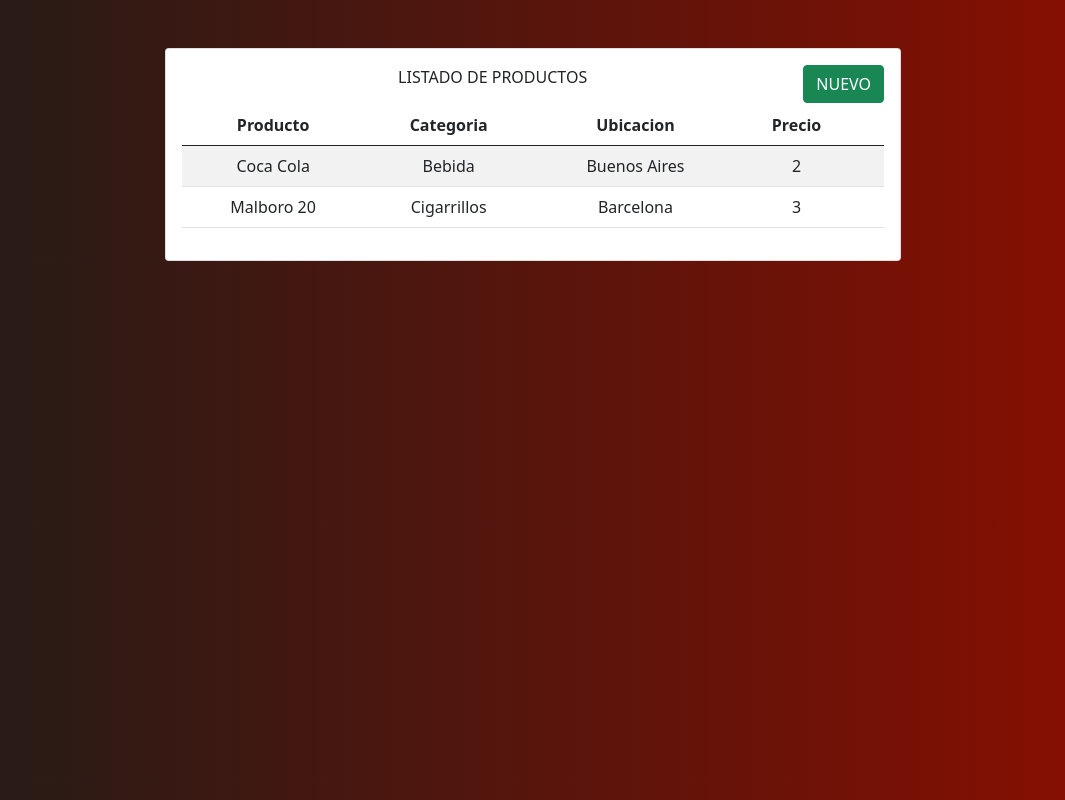
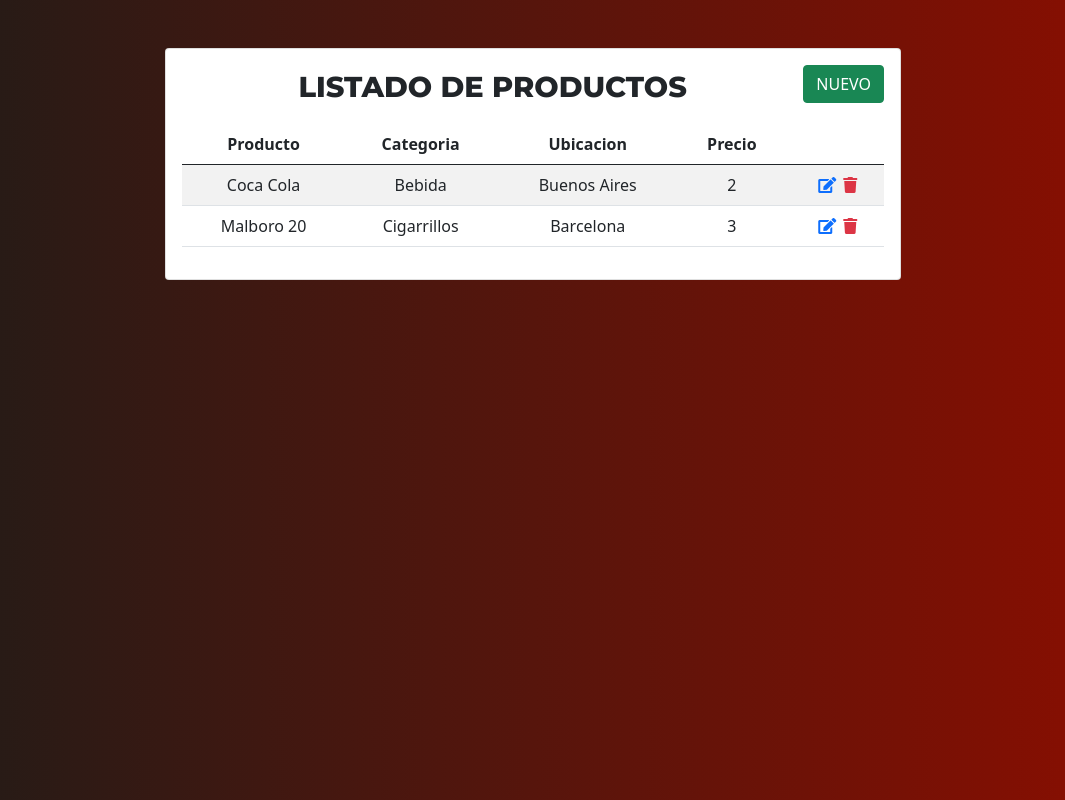
Before and after one commit to truizdiaz/mean-frontend, an Angular app: page / in a window 1280 px wide. Shown: the whole page, without its empty margins (107-1172 px from the left). Built offline with nearby package versions, Linux system fonts and the light colour scheme.

Commit message:
Configuracion font awesome y google fonts

```diff
--- a/src/app/components/listar-productos/listar-productos.component.css
+++ b/src/app/components/listar-productos/listar-productos.component.css
@@ -0,0 +1,4 @@
+.fas {
+    cursor: pointer;
+    margin-left: 7px;
+}
--- a/src/app/components/listar-productos/listar-productos.component.html
+++ b/src/app/components/listar-productos/listar-productos.component.html
@@ -3,7 +3,7 @@
         <div class="col-lg-8 offset-lg-2">
             <div class="card">
                 <div class="card-body text-center">
-                    <span>LISTADO DE PRODUCTOS</span>
+                    <span class="titulo">LISTADO DE PRODUCTOS</span>
                     <button class="btn btn-success float-end">NUEVO</button>
                     <table class="table table-striped mt-3">
                         <thead>
@@ -21,14 +21,20 @@
                             <td>Bebida</td>
                             <td>Buenos Aires</td>
                             <td>2</td>
-                            <td></td>
+                            <td>
+                                <i class="fas fa-edit text-primary"></i>
+                                <i class="fas fa-trash text-danger"></i>
+                            </td>
                           </tr>
                           <tr>
                             <td>Malboro 20</td>
                             <td>Cigarrillos</td>
                             <td>Barcelona</td>
                             <td>3</td>
-                            <td></td>
+                            <td>
+                                <i class="fas fa-edit text-primary"></i>
+                                <i class="fas fa-trash text-danger"></i>
+                            </td>
                           </tr>
 
                         </tbody>
--- a/src/index.html
+++ b/src/index.html
@@ -6,6 +6,8 @@
   <base href="/">
   <meta name="viewport" content="width=device-width, initial-scale=1">
   <link rel="icon" type="image/x-icon" href="favicon.ico">
+  <link rel="stylesheet" href="https://cdnjs.cloudflare.com/ajax/libs/font-awesome/5.15.2/css/all.min.css" integrity="sha512-HK5fgLBL+xu6dm/Ii3z4xhlSUyZgTT9tuc/hSrtw6uzJOvgRr2a9jyxxT1ely+B+xFAmJKVSTbpM/CuL7qxO8w==" crossorigin="anonymous" />
+  <link href="https://fonts.googleapis.com/css2?family=Montserrat:wght@800&display=swap" rel="stylesheet">
 </head>
 <body>
   <app-root></app-root>
--- a/src/styles.css
+++ b/src/styles.css
@@ -4,3 +4,8 @@
     background: -webkit-linear-gradient(to right, #1F1C18, #8E0E00);  /* Chrome 10-25, Safari 5.1-6 */
     background: linear-gradient(to right, #1F1C18, #8E0E00); /* W3C, IE 10+/ Edge, Firefox 16+, Chrome 26+, Opera 12+, Safari 7+ */
 }
+
+.titulo {
+    font-size: 1.8rem;
+    font-family: 'Montserrat', sans-serif;
+}
```
